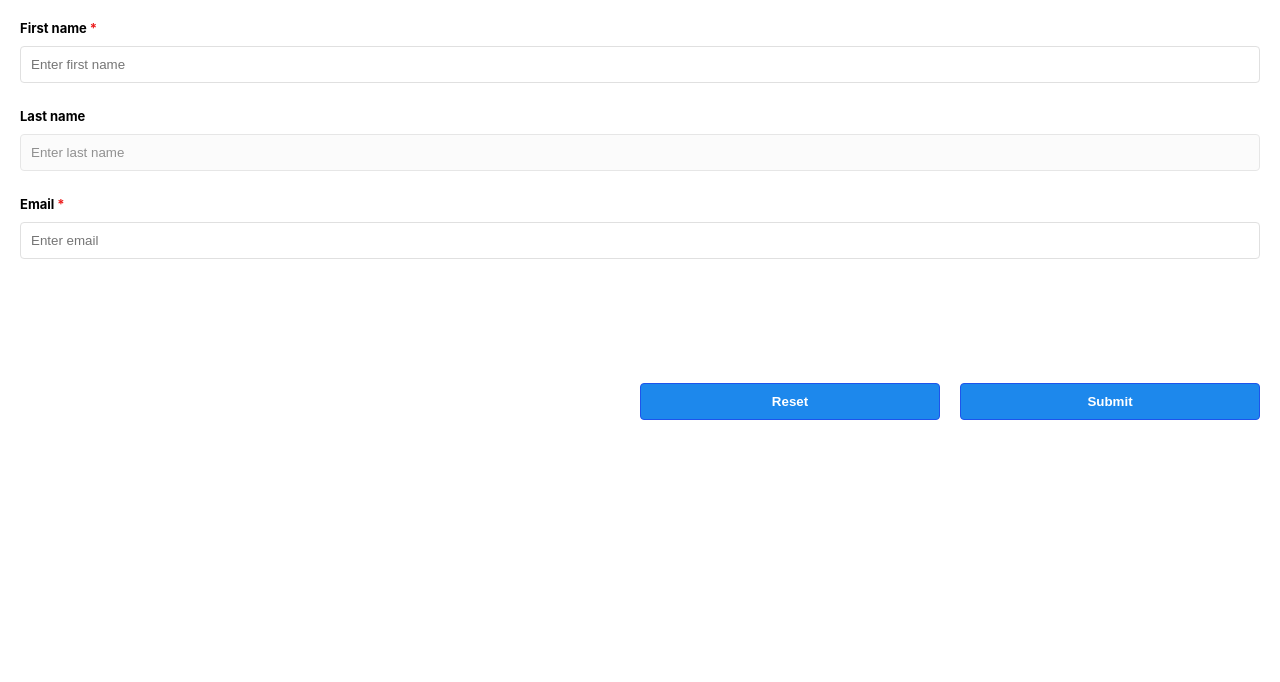
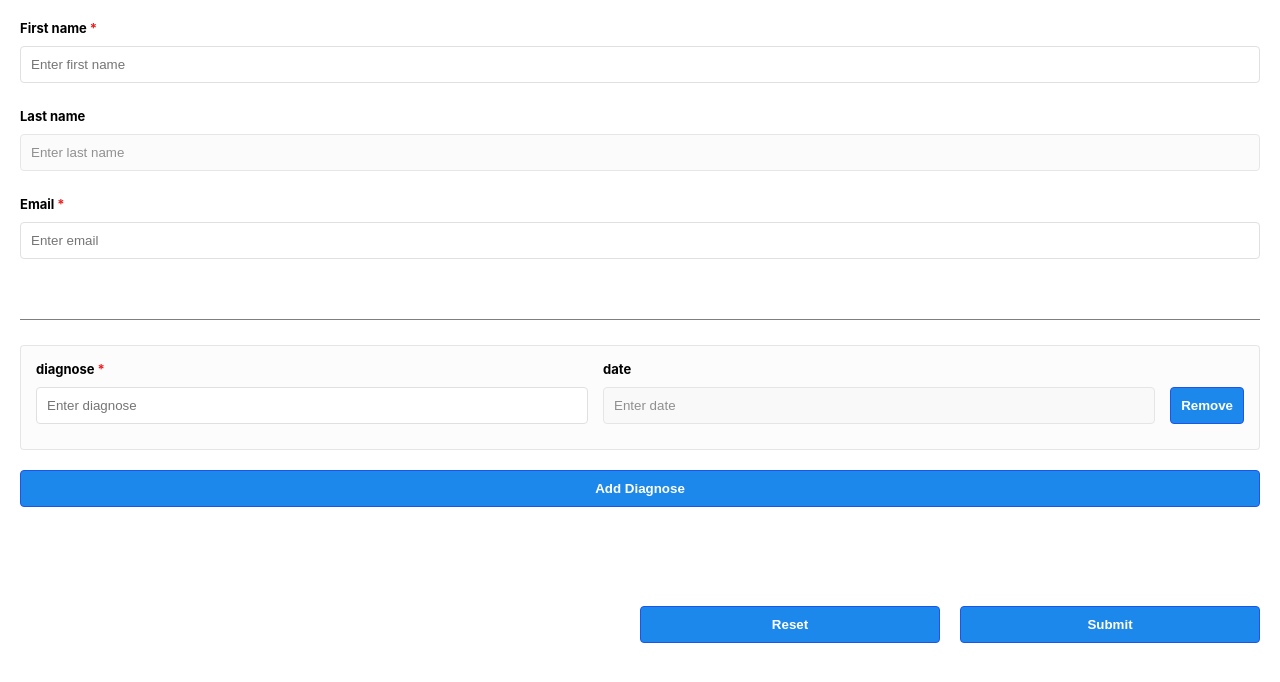
Before and after one commit to letenote/dynamic-form-and-validation, a React (Create React App) app: page / in a window 1280 px wide. Shown: the top 682 px of the page. Built offline with nearby package versions, Linux system fonts and the light colour scheme.

Commit message:
update onkeyup handler in diagnose eform container

```diff
--- a/src/components/GetFormElement.js
+++ b/src/components/GetFormElement.js
@@ -3,7 +3,7 @@ import TextField from './form/TextField';
 
 const GetFormElement = ( props ) => {
   const { type = 'text' } = props;
-  console.log("--> GetFormElement Render", props.label);
+  console.log("--> GetFormElement Render", props.label, props.tabIndex ?? '-');
 
   switch( type ){
     case "text":
--- a/src/components/form/TextField.js
+++ b/src/components/form/TextField.js
@@ -13,7 +13,8 @@ const TextField = ({
   required = true,
   validation,
   onBlur,
-  onKeyUp
+  onKeyUp,
+  tabIndex = ""
 }) => {
   const [ showPS, setShowPS ] = useState(false);
   const showError = validation?.isError && validation?.isTouched;
@@ -49,6 +50,7 @@ const TextField = ({
           onChange={onChange}
           onBlur={onBlur}
           onKeyUp={onKeyUp}
+          {...(tabIndex !== '' && { tabIndex })}
           id={id}
           name={name}
           placeholder={placeholder}
--- a/src/container/eform/EformRender.js
+++ b/src/container/eform/EformRender.js
@@ -24,7 +24,7 @@ const EformRender = ({ validateSchema }) => {
   const onKeyUpHandler = useCallback((e) => {
     const { id } = e.target;
     const { firstName } = fields.values;
-    console.log("-> onKeyup", id)
+    console.log("-> onKeyup parent", id, e.target)
     const handler = {
       firstName : fields.setFieldValue(
         `lastName.disable`,
@@ -79,37 +79,38 @@ const EformRender = ({ validateSchema }) => {
               //       )}
               //     />
               //   );
-              // case 'diagnoses':
-              //   return (
-              //     <FieldArray
-              //       key={fieldIndex}
-              //       name="diagnoses"
-              //       render={(arrayHelpers) => (
-              //         <div>
-              //           <Divider/>
-              //           {
-              //             fields.values['diagnoses'].map((diagnose, diagnoseIndex) => {
-              //               return (
-              //                 <DiagnosesRender
-              //                   key={diagnoseIndex}
-              //                   fields={fields}
-              //                   diagnose={diagnose}
-              //                   diagnoseIndex={diagnoseIndex}
-              //                   arrayHelpers={arrayHelpers}
-              //                 />
-              //               )
-              //             })
-              //           }
-              //           <Button
-              //             type="button"
-              //             style={{ width: '100%', marginTop: '20px' }}
-              //             onClick={() => arrayHelpers.push(diagnoseFormSchema)}
-              //             title={"Add Diagnose"}
-              //           />
-              //         </div>
-              //       )}
-              //     />
-              //   );
+              case 'diagnoses':
+                return (
+                  <FieldArray
+                    key={fieldIndex}
+                    name="diagnoses"
+                    render={(arrayHelpers) => (
+                      <div>
+                        <Divider/>
+                        {
+                          fields.values['diagnoses'].map((diagnose, diagnoseIndex) => {
+                            return (
+                              <DiagnosesRender
+                                key={diagnoseIndex}
+                                fields={fields}
+                                diagnose={diagnose}
+                                diagnoseIndex={diagnoseIndex}
+                                arrayHelpers={arrayHelpers}
+                                onKeyUp={onKeyUpHandler}
+                              />
+                            )
+                          })
+                        }
+                        <Button
+                          type="button"
+                          style={{ width: '100%', marginTop: '20px' }}
+                          onClick={() => arrayHelpers.push(diagnoseFormSchema)}
+                          title={"Add Diagnose"}
+                        />
+                      </div>
+                    )}
+                  />
+                );
               default:
                 const currentDefaultField = fields.values[field];
                 return <GetFormElement
--- a/src/container/eform/child/DiagnosesRender.js
+++ b/src/container/eform/child/DiagnosesRender.js
@@ -1,8 +1,26 @@
-import React, { memo } from 'react';
+import React, { memo, useCallback } from 'react';
 import GetFormElement from '../../../components/GetFormElement';
 import Button from '../../../components/Button';
 
-const DiagnosesRender = ({ fields, diagnose, diagnoseIndex, arrayHelpers }) => {
+const DiagnosesRender = ({ fields, diagnose, diagnoseIndex, arrayHelpers, onKeyUp }) => {
+  const diagnoseOnKeyUpHandler = useCallback((e) => {
+    const { id, tabIndex } = e.target;
+    console.log("-> onKeyup diagnoses", id, e.target)
+    const handler = {
+      diagnose: (
+        fields.setFieldValue(
+          `${'diagnoses'}[${tabIndex}]${'date'}.disable`,
+          diagnose.value !== '' ? false : true
+        ),
+        fields.setFieldValue(
+          `${'diagnoses'}[${tabIndex}]${'date'}.required`,
+          diagnose.value !== '' ? true : false
+        )
+      )
+    }
+    return handler[id]
+  }, [ diagnose.value ]);
+
   return(
     <fieldset
       style={{ display: 'flex' }}
@@ -17,19 +35,11 @@ const DiagnosesRender = ({ fields, diagnose, diagnoseIndex, arrayHelpers }) => {
             disable: currentDiagnoseField.disable,
             label: currentDiagnoseField.label,
             id: currentDiagnoseField.id,
+            tabIndex: diagnoseIndex,
             name: `${'diagnoses'}[${diagnoseIndex}][${diagnoseChild}].value`, // => path obj for store/save value
             placeholder: currentDiagnoseField.placeholder,
             type: currentDiagnoseField.type,
-            onKeyUp : () => {
-              // handle change required
-              // after onchange value diagnose
-              const { diagnoses } = fields.values;
-              const getDiagnose = diagnoses[diagnoseIndex]['diagnose'].value;
-              return fields.setFieldValue(
-                `${'diagnoses'}[${diagnoseIndex}]${'date'}.required`,
-                getDiagnose !== '' ? true : false
-              )
-            },
+            onKeyUp: diagnoseOnKeyUpHandler,
             onChange: fields.handleChange,
             value: currentDiagnoseField.value,
             required: currentDiagnoseField.required,
@@ -47,7 +57,7 @@ const DiagnosesRender = ({ fields, diagnose, diagnoseIndex, arrayHelpers }) => {
             }
           };
 
-          return GetFormElement(props)
+          return <GetFormElement {...props}/>
         })
       }
       <div style={{ display: "flex", alignItems: "center" }}>
--- a/src/container/eform/schema/index.js
+++ b/src/container/eform/schema/index.js
@@ -19,7 +19,7 @@ export const diagnoseFormSchema = {
   date: {
     id: "date",
     label: "date",
-    disable: false,
+    disable: true,
     placeholder: "Enter date",
     type: "text",
     validationType: "string",
@@ -233,6 +233,6 @@ export const formSchema = {
       }
     ]
   },
-  // diagnoses: [ diagnoseFormSchema ],
+  diagnoses: [ diagnoseFormSchema ],
   // accidents: [ accidentFormSchema ],
 };
```
